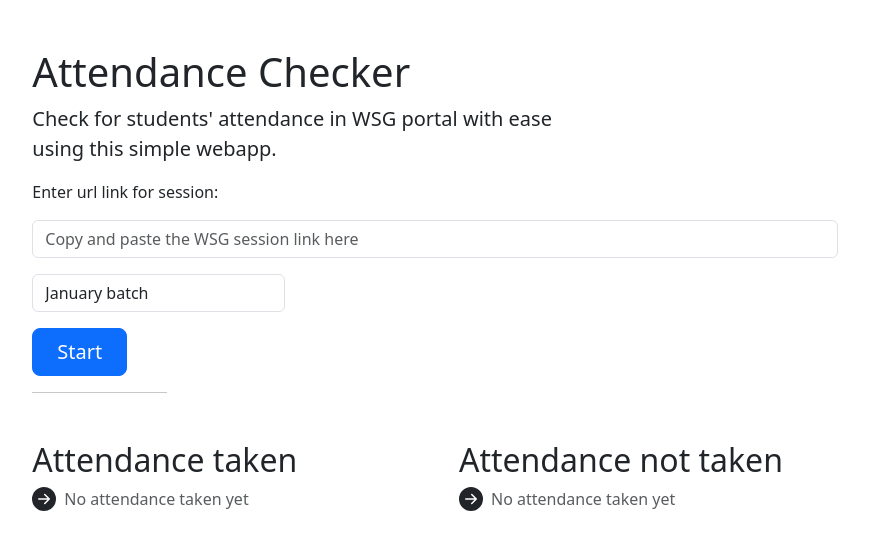
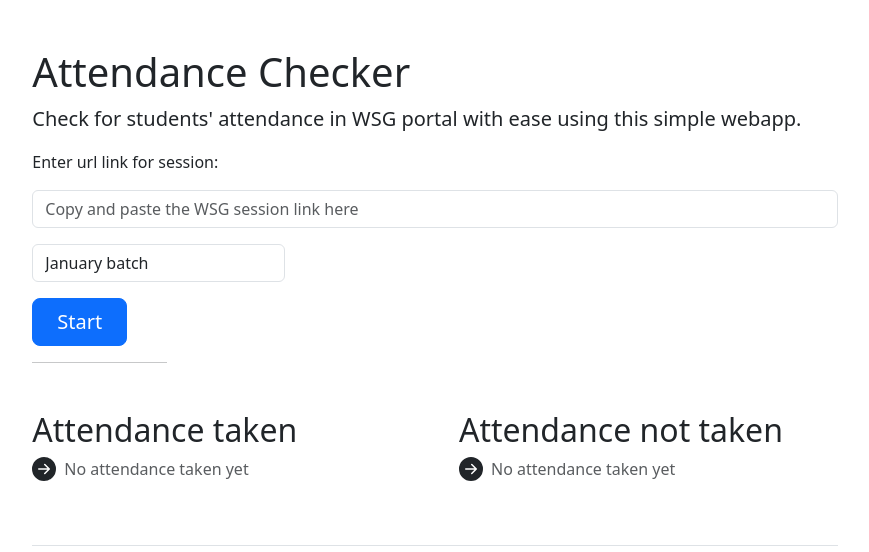
Before and after one commit to sienlonglim/attendance_webapp, a Flask app: page /attendance in a window 1280 px wide. Shown: the part 209-761 px from the top of the page, without its empty margins (205-1074 px from the left). Run offline with Flask 2, Linux system fonts and the light colour scheme.

Commit message:
updated col sizes

```diff
--- a/templates/index.html
+++ b/templates/index.html
@@ -3,20 +3,18 @@
 <!--Main content including form-->
 {% block main %}
     <h1>Attendance Checker</h1>
-    <p class="fs-5 col-md-8">Check for students' attendance in WSG portal with ease using this simple webapp.</p>
+    <p class="fs-5 col-12">Check for students' attendance in WSG portal with ease using this simple webapp.</p>
     <p>Enter url link for session:</p>
     <form method="post" id="attendance_form">
     <div class="mb-3">
         <input type="text" class="form-control" placeholder="Copy and paste the WSG session link here" name="urllink" input="{{ request.form['urllink'] }}"></input>
     </div>
     <div class="row mb-3">
-        <div class="col-4 md-3">
+        <div class="col-sm-4 md-3">
             <select class="form-control ", name="cohort" form="attendance_form" input="{{ request.form['cohort'] }}">
                 <option value="jan2023">January batch</option>
                 <option value="feb2023">February batch</option>
             </select>
-        </div>
-        <div class="col-sm md-3">
         </div>
     </div>
 
```
